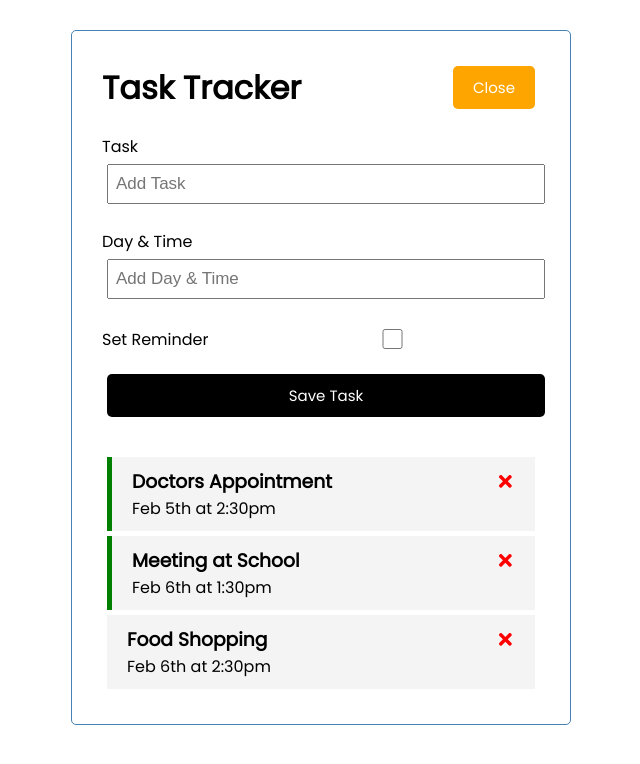
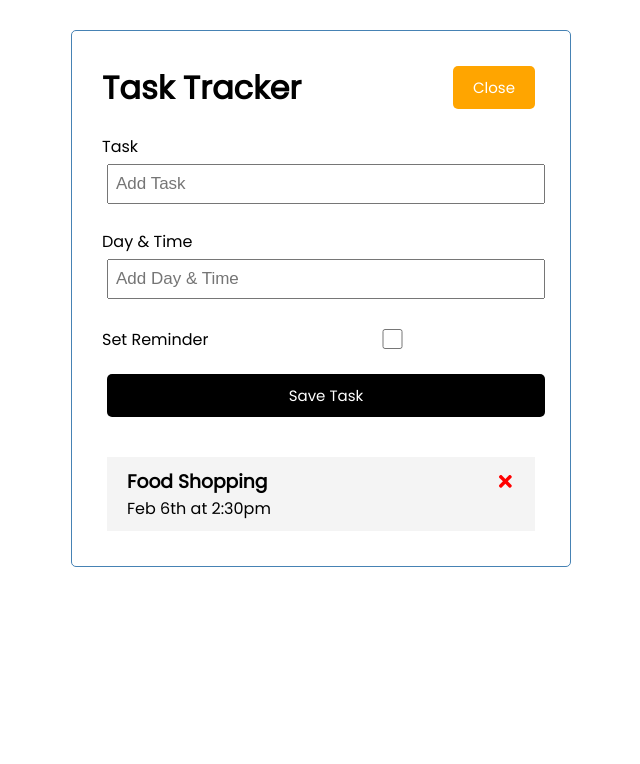
Before and after one commit to NicoGiuliani/react-task-tracker, a React (Create React App) app: page / in a window 1280 px wide. Shown: the top 764 px of the page, without its empty margins (319-959 px from the left). Built offline with nearby package versions, Linux system fonts and the light colour scheme; data requests are answered from the project's data file.

Commit message:
Added logic to delete from server

```diff
--- /dev/null
+++ b/db.json
@@ -0,0 +1,10 @@
+{
+  "tasks": [
+    {
+      "id": 3,
+      "text": "Food Shopping",
+      "day": "Feb 6th at 2:30pm",
+      "reminder": false
+    }
+  ]
+}
--- a/package.json
+++ b/package.json
@@ -6,6 +6,7 @@
     "@testing-library/jest-dom": "^5.16.5",
     "@testing-library/react": "^13.4.0",
     "@testing-library/user-event": "^13.5.0",
+    "json-server": "^0.17.1",
     "react": "^18.2.0",
     "react-dom": "^18.2.0",
     "react-icons": "^4.7.1",
@@ -16,7 +17,8 @@
     "start": "react-scripts start",
     "build": "react-scripts build",
     "test": "react-scripts test",
-    "eject": "react-scripts eject"
+    "eject": "react-scripts eject",
+    "server": "json-server --watch db.json --port 5000"
   },
   "eslintConfig": {
     "extends": [
--- a/src/App.js
+++ b/src/App.js
@@ -1,30 +1,26 @@
-import { useState } from 'react'
+import { useState, useEffect } from 'react'
 import Header from './components/Header';
 import Tasks from './components/Tasks';
 import AddTask from './components/AddTask';
 
 function App() {
   const [showAddTask, setShowAddTask] = useState(true)
-  const [tasks, setTasks] = useState([
-    {
-        id: 1,
-        text: 'Doctors Appointment',
-        day: 'Feb 5th at 2:30pm',
-        reminder: true,
-    },
-    {
-        id: 2,
-        text: 'Meeting at School',
-        day: 'Feb 6th at 1:30pm',
-        reminder: true,
-    },
-    {
-        id: 3,
-        text: 'Food Shopping',
-        day: 'Feb 6th at 2:30pm',
-        reminder: false,
+  const [tasks, setTasks] = useState([])
+
+  useEffect(() => {
+    const getTasks = async () => {
+      const tasksFromServer = await fetchTasks()
+      setTasks(tasksFromServer)
     }
-    ])
+    getTasks()
+  }, [])
+
+  const fetchTasks = async () => {
+    const response = await fetch('http://localhost:5000/tasks')
+    const data = await response.json()
+
+    return data
+  }
 
   const addTask = (task) => {
     const id = Math.floor(Math.random() * 10000) + 1
@@ -32,7 +28,11 @@
     setTasks([...tasks, newTask])
   }
 
-  const deleteTask = (id) => {
+  const deleteTask = async (id) => {
+    await fetch(`http://localhost:5000/tasks/${id}`, {
+      method: 'DELETE'
+    })
+
     setTasks(tasks.filter((task) => task.id !== id))
   }
 
```
Also changed, not shown: 1 other file (tests, documents, lock files or other folders).
